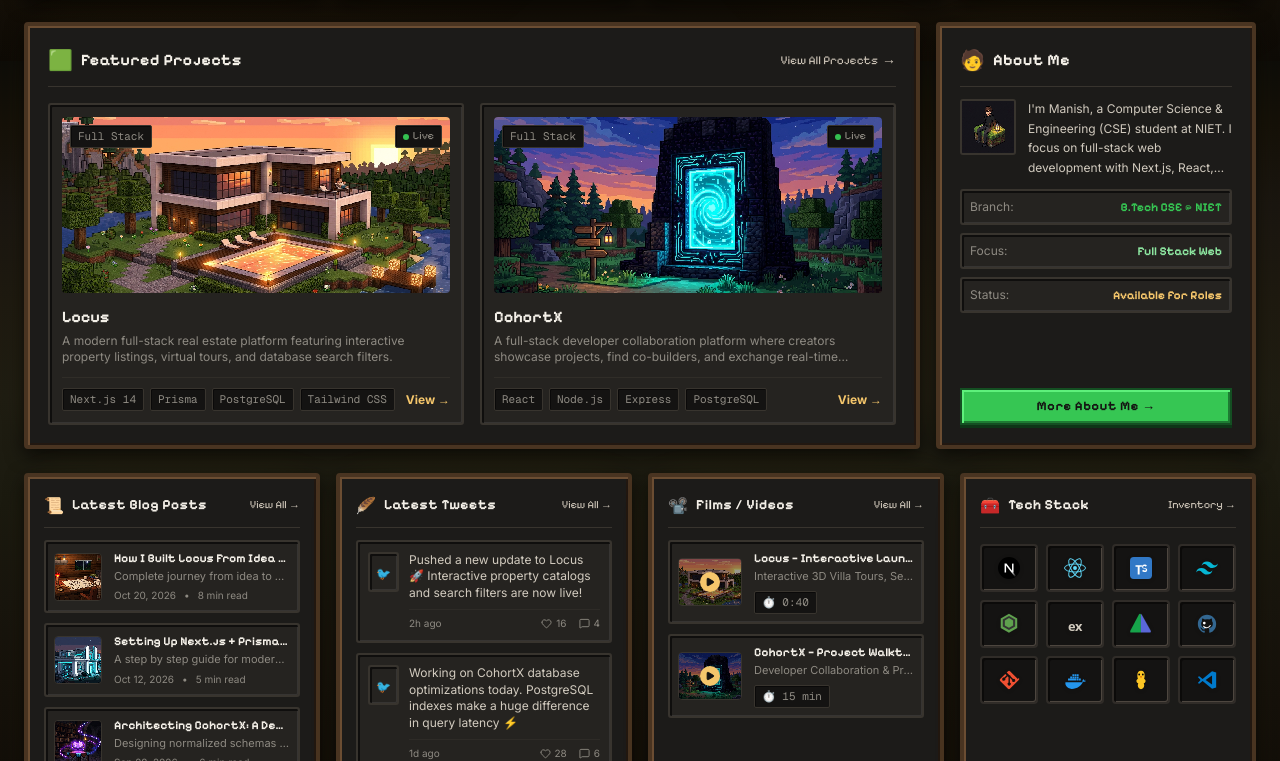
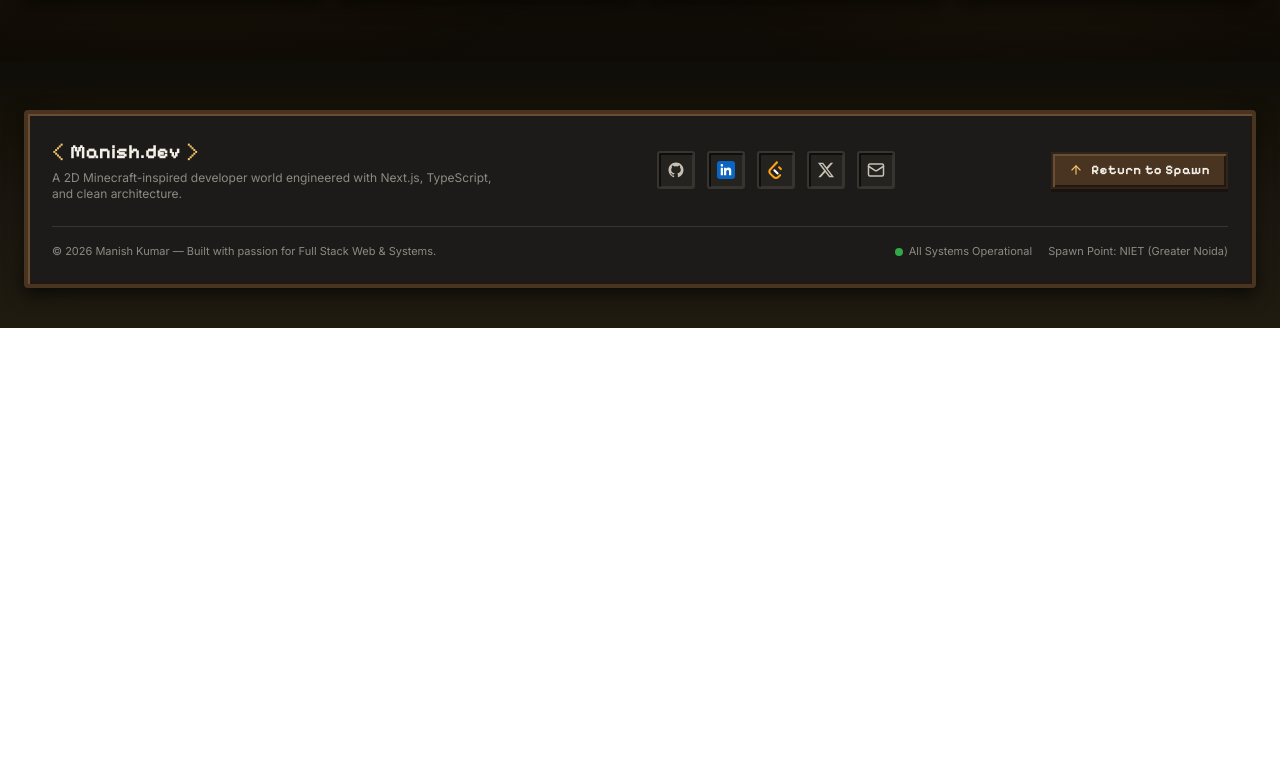
Before and after one commit to manish-3d/protfolio-manish, a Next.js app: page / in a window 1280 px wide. Shown: the part 739-1500 px from the top of the page. After the commit the page ends 1067 px from the top, so only its background shows below. Built offline with nearby package versions, Linux system fonts and the light colour scheme.

Commit message:
refactor(home): streamline spawn layout to hero dashboard view and remove redundant duplicate panels

```diff
--- a/src/app/page.tsx
+++ b/src/app/page.tsx
@@ -1,35 +1,15 @@
 import React from "react";
 import HeroSection from "@/components/home/HeroSection";
 import HomeStatsBar from "@/components/home/HomeStatsBar";
-import FeaturedProjects from "@/components/home/FeaturedProjects";
-import AboutMePanel from "@/components/home/AboutMePanel";
-import LatestBlogPanel from "@/components/home/LatestBlogPanel";
-import LatestTweetsPanel from "@/components/home/LatestTweetsPanel";
-import FilmsPanel from "@/components/home/FilmsPanel";
-import TechStackPanel from "@/components/home/TechStackPanel";
 
 export default function HomePage() {
   return (
     <div className="w-full flex flex-col space-y-6">
-      {/* 1. Panoramic Twilight Hero */}
+      {/* 1. Panoramic Twilight Hero (Spawn Point) */}
       <HeroSection />
 
-      {/* 2. 4-Box Quick Stats Shelf */}
+      {/* 2. 4-Box Player Stats HUD */}
       <HomeStatsBar />
-
-      {/* 3. Middle Section: Featured Projects (3/4) + About Me Sidebar (1/4) */}
-      <section className="w-full flex flex-col lg:flex-row gap-4 items-stretch">
-        <FeaturedProjects />
-        <AboutMePanel />
-      </section>
-
-      {/* 4. Lower Balanced 4-Column Dashboard */}
-      <section className="w-full grid grid-cols-1 md:grid-cols-2 lg:grid-cols-4 gap-4 items-stretch">
-        <LatestBlogPanel />
-        <LatestTweetsPanel />
-        <FilmsPanel />
-        <TechStackPanel />
-      </section>
     </div>
   );
 }
```
